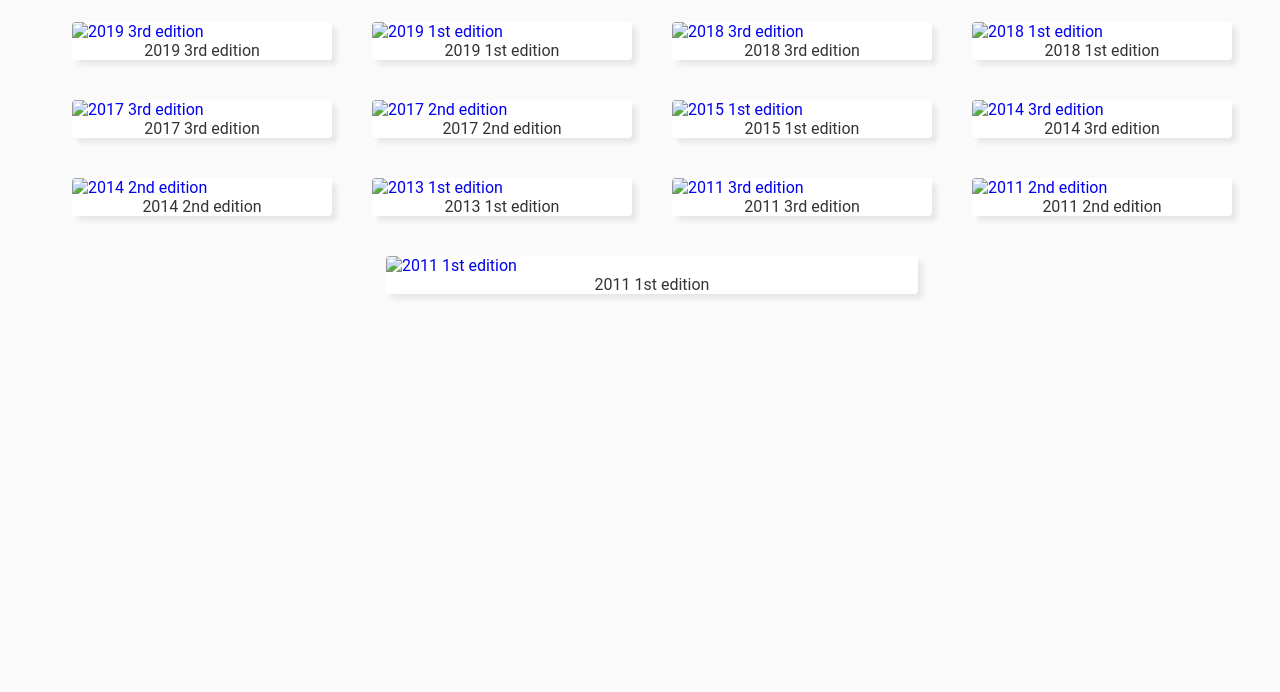
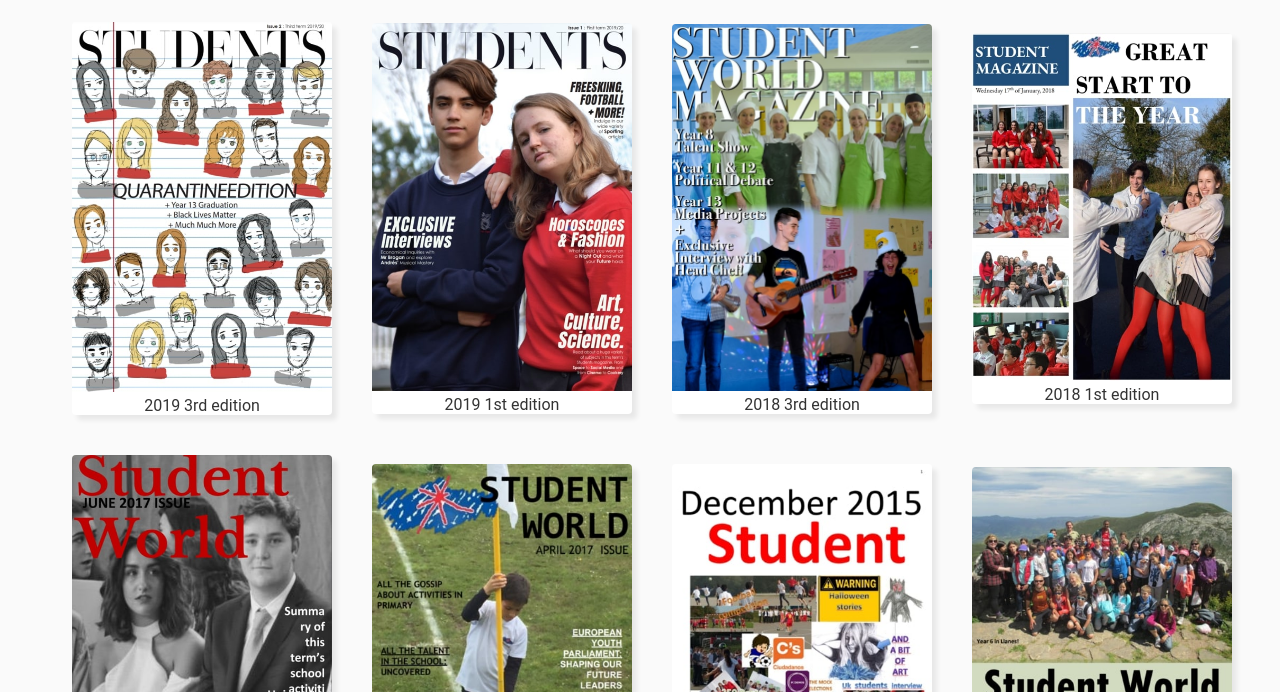
Before and after one commit to tomasiep/MagArchive, a plain HTML site: page index.html in a window 1280 px wide. Shown: the part 108-800 px from the top of the page. Drawn offline with nearby package versions, Linux system fonts and the light colour scheme.

Commit message:
fix .png to .jpg

```diff
--- a/index.html
+++ b/index.html
@@ -40,79 +40,79 @@
     <div class="overlay">
         <div class="mag">
             <a href="pdf/2019-3.pdf">
-                <img src="covers/2019-3.png" alt="2019 3rd edition" />
+                <img src="covers/2019-3.jpg" alt="2019 3rd edition" />
                 <figcaption>2019 3rd edition</figcaption>
             </a>
         </div>
         <div class="mag">
             <a href="pdf/2019-1.pdf">
-                <img src="covers/2019-1.png" alt="2019 1st edition" />
+                <img src="covers/2019-1.jpg" alt="2019 1st edition" />
                 <figcaption>2019 1st edition</figcaption>
             </a>
         </div>
         <div class="mag">
             <a href="pdf/2018-3.pdf">
-                <img src="covers/2018-3.png" alt="2018 3rd edition" />
+                <img src="covers/2018-3.jpg" alt="2018 3rd edition" />
                 <figcaption>2018 3rd edition</figcaption>
             </a>
         </div>
         <div class="mag">
             <a href="pdf/2018-1.pdf">
-                <img src="covers/2018-1.png" alt="2018 1st edition" />
+                <img src="covers/2018-1.jpg" alt="2018 1st edition" />
                 <figcaption>2018 1st edition</figcaption>
             </a>
         </div>
         <div class="mag">
             <a href="pdf/2017-3.pdf">
-                <img src="covers/2017-3.png" alt="2017 3rd edition" />
+                <img src="covers/2017-3.jpg" alt="2017 3rd edition" />
                 <figcaption>2017 3rd edition</figcaption>
             </a>
         </div>
         <div class="mag">
             <a href="pdf/2017-2.pdf">
-                <img src="covers/2017-2.png" alt="2017 2nd edition" />
+                <img src="covers/2017-2.jpg" alt="2017 2nd edition" />
                 <figcaption>2017 2nd edition</figcaption>
             </a>
         </div>
         <div class="mag">
             <a href="pdf/2015-1.pdf">
-                <img src="covers/2015-1.png" alt="2015 1st edition" />
+                <img src="covers/2015-1.jpg" alt="2015 1st edition" />
                 <figcaption>2015 1st edition</figcaption>
             </a>
         </div>
         <div class="mag">
             <a href="pdf/2014-3.pdf">
-                <img src="covers/2014-3.png" alt="2014 3rd edition" />
+                <img src="covers/2014-3.jpg" alt="2014 3rd edition" />
                 <figcaption>2014 3rd edition</figcaption>
             </a>
         </div>
         <div class="mag">
             <a href="pdf/2014-2.pdf">
-                <img src="covers/2014-2.png" alt="2014 2nd edition" />
+                <img src="covers/2014-2.jpg" alt="2014 2nd edition" />
                 <figcaption>2014 2nd edition</figcaption>
             </a>
         </div>
         <div class="mag">
             <a href="pdf/2013-1.pdf">
-                <img src="covers/2013-1.png" alt="2013 1st edition" />
+                <img src="covers/2013-1.jpg" alt="2013 1st edition" />
                 <figcaption>2013 1st edition</figcaption>
             </a>
         </div>
         <div class="mag">
             <a href="pdf/2011-3.pdf">
-                <img src="covers/2011-3.png" alt="2011 3rd edition" />
+                <img src="covers/2011-3.jpg" alt="2011 3rd edition" />
                 <figcaption>2011 3rd edition</figcaption>
             </a>
         </div>
         <div class="mag">
             <a href="pdf/2011-2.pdf">
-                <img src="covers/2011-2.png" alt="2011 2nd edition" />
+                <img src="covers/2011-2.jpg" alt="2011 2nd edition" />
                 <figcaption>2011 2nd edition</figcaption>
             </a>
         </div>
         <div class="mag">
             <a href="pdf/2011-1.pdf">
-                <img src="covers/2011-1.png" alt="2011 1st edition" />
+                <img src="covers/2011-1.jpg" alt="2011 1st edition" />
                 <figcaption>2011 1st edition</figcaption>
             </a>
         </div>
```
